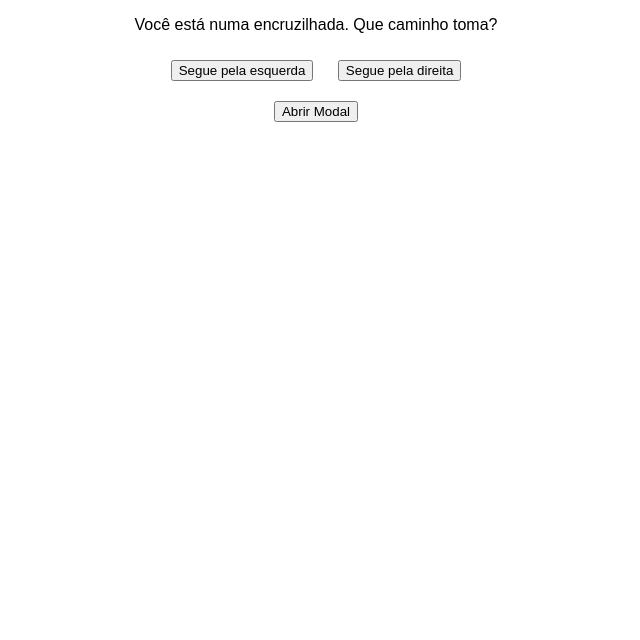
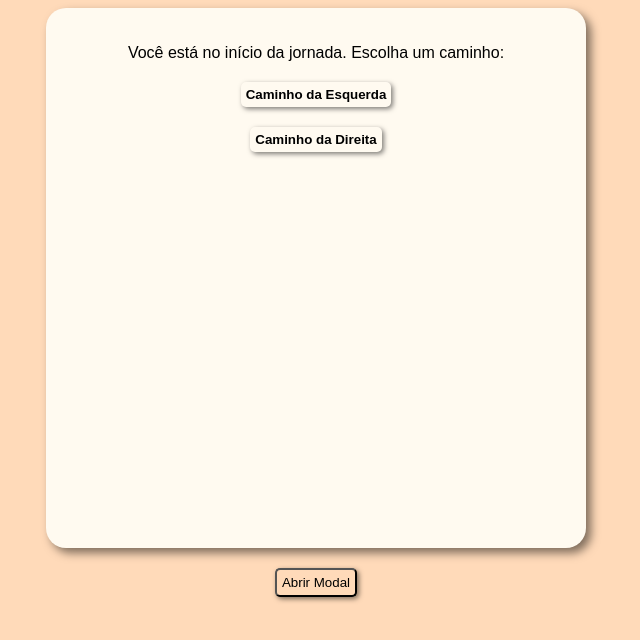
Before and after one commit to josecarloslima/ProjetoHistoriaInterativa, a plain HTML site: page index.html in a window 1280 px wide. Shown: the whole page, without its empty margins (324-964 px from the left). Drawn offline with Linux system fonts and the light colour scheme.

Commit message:
Alterações de todo tipo
Ajustando todo o site e encontrando uma forma mais automática de mostrar a história. Deixado de lado a ideia de botões e colocando funções!

```diff
--- a/index.html
+++ b/index.html
@@ -4,27 +4,21 @@
     <meta charset="UTF-8">
     <meta name="viewport" content="width=device-width, initial-scale=1.0">
     <title>História Interativa</title>
-    <link rel="stylesheet" href="style.css"
+    <link rel="stylesheet" href="style.css">
+    <script src="script.js"></script>
 </head>
 <body>
-    <!--DIV, contêineres de bloco que podem ser manipulados dinamicamente pelo JavaScript-->
-    <div id="story">
-        <p>Você está numa encruzilhada. Que caminho toma?</p>
-        <button onclick="escolhaCaminho('esquerda')">Segue pela esquerda</button>
-        <button onclick="escolhaCaminho('direita')">Segue pela direita</button>
+    <div id="story" class="container">
+        <!-- O conteúdo da história será inserido aqui pelo JavaScript -->
     </div>
 
     <!--Inserindo a JANELA MODAL-->
-    <button onclick="toggleModal()">Abrir Modal</button>
+    <button class="btnModal" onclick="toggleModal()">Abrir Modal</button>
     <div id="myModal" class="modal">
         <div class="modal-content">
             <span class="close" onclick="toggleModal()">&times;</span>
             <p>Conteúdo da Janela Modal</p>
         </div>
     </div>
-
-
-    <script src="script.js"></script>
-
 </body>
 </html>
--- a/script.js
+++ b/script.js
@@ -1,26 +1,64 @@
-function escolhaCaminho(caminho) {
-    if (caminho == 'esquerda'){
-        document.getElementById('story').innerHTML = `
-        <p>Seguindo pela esquerda você encontra o tesouro do Socialismo, camarada!</p>
-        <button onclick="restart()">Reiniciar</button>
-        `;
-    } else if (caminho == 'direita'){
-        document.getElementById('story').innerHTML = `
-        <p>Seguindo pela direita você trabalha de forma miserável e precária enquanto seus donos prosperam, vivem bem, e estimulam seu ódio!</p>
-        <button onclick="restart()">Reiniciar</button>
-        `;
+let progresso = 0;
 
+const historia = [
+    {
+        texto: "Você está no início da jornada. Escolha um caminho:",
+        escolhas: [
+            { texto: "Caminho da Esquerda", caminho: 1 },
+            { texto: "Caminho da Direita", caminho: 2 }
+        ]
+    },
+    {
+        texto: "O caminho se mostra vívido e cheio de cores. Um cheiro de café da manhã inunda seus sentidos. Você...",
+        escolhas: [
+            { texto: "Segue o cheiro", caminho: 3 },
+            { texto: "Resolve não se aproximar e seguir seu caminho", caminho: 4 }
+        ]
+    },
+    {
+        texto: "Ao olhar para trás você não vê a divisão dos caminhos, parece que só existia este caminho. E você caminha, seguro de que está na direção certa. Até que...",
+        escolhas: [
+            { texto: "Tem a atenção atraída por um sapo que pula num riacho ao lado, o qual você, misteriosamente, não havia percebido?", caminho: 5 },
+            { texto: "Percebe que não está mais sozinho em seu caminho!", caminho: 6 }
+        ]
+    },
+    // Adicione mais passos da história conforme necessário...
+];
+
+function mostrarPasso(progresso) {
+    const passoAtual = historia[progresso];
+    let botoesEscolha = passoAtual.escolhas.map(escolha => `
+        <button class="btnEscolha" onclick="escolhaCaminho(${escolha.caminho})">${escolha.texto}</button>
+    `).join('');
+
+    let botaoReiniciar = '';
+    if (progresso > 0) {
+        botaoReiniciar = '<button class="btnReiniciar" onclick="restart()">Reiniciar</button>';
     }
-}
-
-function restart(){
     document.getElementById('story').innerHTML = `
-    <p>Você está numa encruzilhada. Que caminho toma?</p>
-    <button onclick="escolhaCaminho('esquerda')">Segue pela esquerda</button>
-    <button onclick="escolhaCaminho('direita')">Segue pela direita</button>
+        <p>${passoAtual.texto}</p>
+        ${botoesEscolha}
+        ${botaoReiniciar}
     `;
 }
 
+function escolhaCaminho(caminho) {
+    progresso = caminho;
+    mostrarPasso(progresso);
+}
+
+function restart() {
+    progresso = 0;
+    mostrarPasso(progresso);
+}
+
+// Iniciar a história
+document.addEventListener('DOMContentLoaded', function() {
+    mostrarPasso(progresso);
+});
+
+
+// Modal
 function toggleModal(){
     var modal = document.getElementById('myModal');
     modal.style.display = modal.style.display === 'block' ? 'none' : 'block';
--- a/style.css
+++ b/style.css
@@ -1,8 +1,37 @@
+/* PÁGINA */
 body {
     font-family: Arial, Helvetica, sans-serif;
     text-align: center;
+    background-color: peachpuff;
 }
 
+#story{
+    background-color: floralwhite;
+    width: 500px;
+    height: 500px;
+    margin: auto;
+    padding: 20px;
+    box-shadow: 5px 5px 10px rgba(0, 0, 0, 0.5);
+    border-radius: 20px;
+}
+
+button {
+    margin: 20px auto;
+    cursor: pointer;
+    border-radius: 5px;
+    padding: 5px;
+    box-shadow: 2px 2px 5px rgba(0, 0, 0, 0.5);
+    display: block;
+}
+
+.btnEscolha,
+.btnReiniciar {
+    border: none;
+    font-weight: bold;
+    background-color: floralwhite;
+}
+
+/* MODAL */
 .modal {
     display: none;
     position: fixed;
@@ -19,7 +48,7 @@ body {
     background-color: #fefefe;
     margin: 15% auto;
     padding: 20px;
-    border: 1px solid #888;
+    border: 5px solid black;
     width: 80%;
 }
 
@@ -37,6 +66,6 @@ body {
     cursor: pointer;
 }
 
-button {
-    margin: 10px;
+.btnModal {
+    background-color: peachpuff;
 }
```
